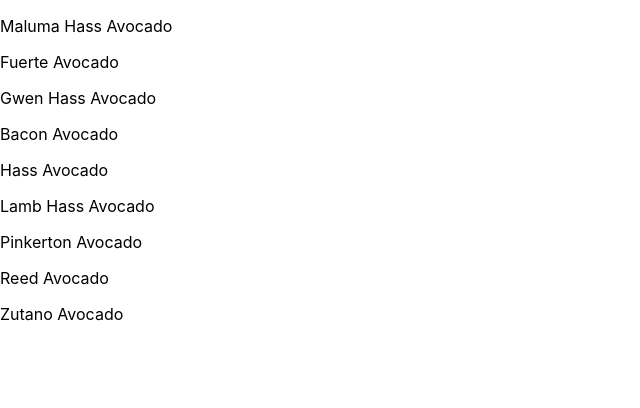
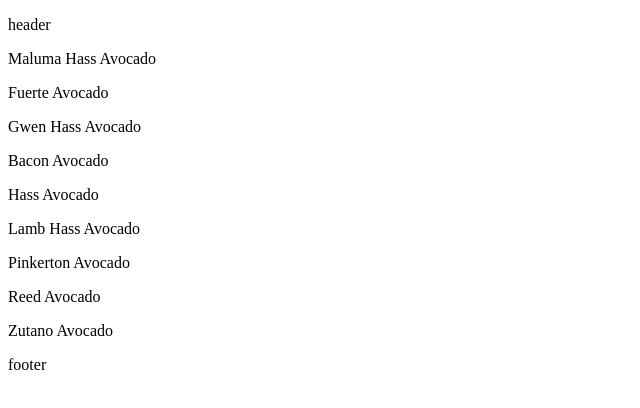
Before and after one commit to iamsgall/Nextjs-Platzi-Avocado, a Next.js app: page / in a window 1280 px wide. Shown: the top 408 px of the page, without its empty margins (0-640 px from the left). Built offline with nearby package versions, Linux system fonts and the light colour scheme.

Commit message:
nextjs-platzi-avocado lesson 13

```diff
--- /dev/null
+++ b/components/Footer.tsx
@@ -0,0 +1,8 @@
+
+export default function Footer() {
+    return (
+        <footer>
+            <p>footer</p>
+        </footer>
+    )
+}
--- /dev/null
+++ b/components/Layout.tsx
@@ -0,0 +1,15 @@
+import React from 'react'
+import Navbar from './Navbar'
+import Footer from './Footer'
+
+const Layout: React.FC = ({ children }) => {
+    return (
+        <>
+            <Navbar />
+            {children}
+            <Footer />
+        </>
+    )
+}
+
+export default Layout
--- /dev/null
+++ b/components/Navbar.tsx
@@ -0,0 +1,8 @@
+
+export default function Navbar() {
+    return (
+        <header>
+            <p>header</p>
+        </header>
+    )
+}
--- a/pages/_app.js
+++ /dev/null
@@ -1,7 +0,0 @@
-import '../styles/globals.css'
-
-function MyApp({ Component, pageProps }) {
-  return <Component {...pageProps} />
-}
-
-export default MyApp
--- /dev/null
+++ b/pages/_app.tsx
@@ -0,0 +1,25 @@
+// import App from "next/app";
+import type { AppProps /*, AppContext */ } from 'next/app'
+import Layout from '../components/Layout'
+
+function MyApp({ Component, pageProps }: AppProps) {
+  // LAYOUT
+  // PROPS ADICIONALES
+  return <Layout>
+    <Component {...pageProps} />
+  </Layout>
+}
+
+// Only uncomment this method if you have blocking data requirements for
+// every single page in your application. This disables the ability to
+// perform automatic static optimization, causing every page in your app to
+// be server-side rendered.
+//
+// MyApp.getInitialProps = async (appContext: AppContext) => {
+//   // calls page's `getInitialProps` and fills `appProps.pageProps`
+//   const appProps = await App.getInitialProps(appContext);
+
+//   return { ...appProps }
+// }
+
+export default MyApp
```
